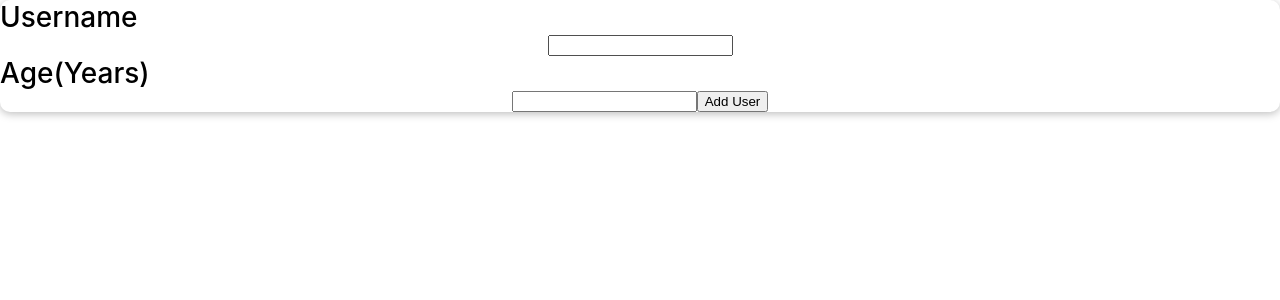
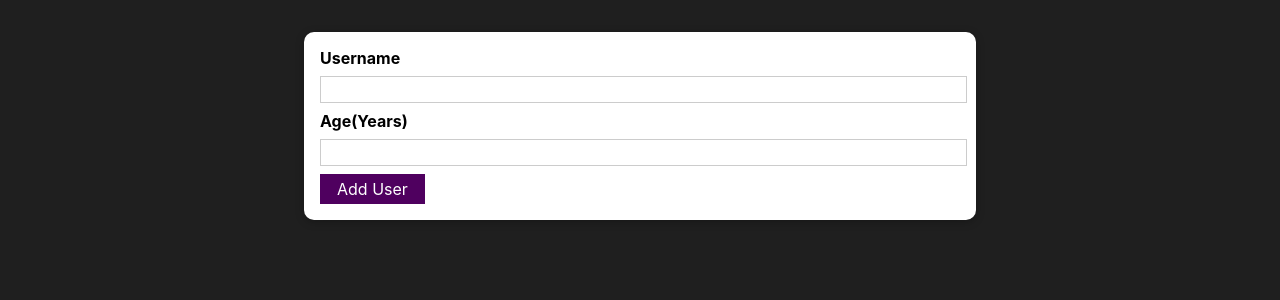
Before and after one commit to TonmoyGoon/User-Model-Verification, a React (Create React App) app: page / in a window 1280 px wide. Shown: the top 300 px of the page. Built offline with nearby package versions, Linux system fonts and the light colour scheme.

Commit message:
updating

```diff
--- a/src/App.css
+++ b/src/App.css
@@ -32,6 +32,7 @@
   from {
     transform: rotate(0deg);
   }
+
   to {
     transform: rotate(360deg);
   }
--- a/src/App.js
+++ b/src/App.js
@@ -16,7 +16,7 @@
     ])
 
     return (
-        <div className="App">
+        <div>
             <AddUser />
         </div>
     );
--- /dev/null
+++ b/src/components/UI/Button.js
@@ -0,0 +1,15 @@
+import classes from './Button.module.css';
+
+const Button = (props) => {
+    return (
+        <button
+            className={classes.button}
+            type={props.type || 'button'}
+            onClick={props.onClick}
+        >
+            {props.children}
+        </button>
+    );
+};
+
+export default Button;
--- /dev/null
+++ b/src/components/UI/Button.module.css
@@ -0,0 +1,18 @@
+.button {
+    font: inherit;
+    border: 1px solid #4f005f;
+    background: #4f005f;
+    color: white;
+    padding: 0.25rem 1rem;
+    cursor: pointer;
+}
+
+.button:hover,
+.button:active {
+    background: #741188;
+    border-color: #741188;
+}
+
+.button:focus {
+    outline: none;
+}
--- a/src/components/UI/Card.js
+++ b/src/components/UI/Card.js
@@ -1,7 +1,7 @@
 import classes from "./Card.module.css";
 
 const Card = props => {
-    return <div className={classes.card}>{props.children}</div>
+    return <div className={`${classes.card} ${props.className}`}>{props.children}</div>;  // As Card is our custom component so we have to define it by props.className
 }
 
 export default Card;
--- a/src/components/Users/AddUser.css
+++ /dev/null
@@ -1,5 +0,0 @@
-.adduser label {
-    display: flex;
-    font-size: 28px;
-    font-weight: 500;
-}
--- a/src/components/Users/AddUser.js
+++ b/src/components/Users/AddUser.js
@@ -1,20 +1,22 @@
-import "./AddUser.css";
+import classes from "./AddUser.module.css";
 import Card from "../UI/Card";
+import Button from "../UI/Button";
 
 const AddUser = props => {
 
     const addUserHandler = (event) => {
         event.preventDefault();
+        console.log(event.target[0].value);
     }
 
     return (
-        <Card>
-            <form onSubmit={addUserHandler} className="adduser">
+        <Card className={classes.input}>
+            <form onSubmit={addUserHandler}>
                 <label htmlFor="username">Username</label>
                 <input id="username" type="text"></input>
                 <label htmlFor="age">Age(Years)</label>
                 <input id="age" type="number"></input>
-                <button type="submit">Add User</button>
+                <Button type="submit">Add User</Button>
             </form>
         </Card>
     )
--- /dev/null
+++ b/src/components/Users/AddUser.module.css
@@ -0,0 +1,26 @@
+.input {
+    margin: 2rem auto;
+    padding: 1rem;
+    width: 90%;
+    max-width: 40rem;
+}
+
+.input label {
+    display: block;
+    font-weight: bold;
+    margin-bottom: 0.5rem;
+}
+
+.input input {
+    font: inherit;
+    display: block;
+    width: 100%;
+    border: 1px solid #ccc;
+    padding: 0.15rem;
+    margin-bottom: 0.5rem;
+}
+
+.input input:focus {
+    outline: none;
+    border-color: #4f005f;
+}
--- a/src/index.css
+++ b/src/index.css
@@ -5,6 +5,7 @@
     sans-serif;
   -webkit-font-smoothing: antialiased;
   -moz-osx-font-smoothing: grayscale;
+  background: #1f1f1f;
 }
 
 code {
```
Also changed, not shown: src/components/Users/UserList.js (added, +9 -0 lines), src/components/Users/UserList.module.css (added).
